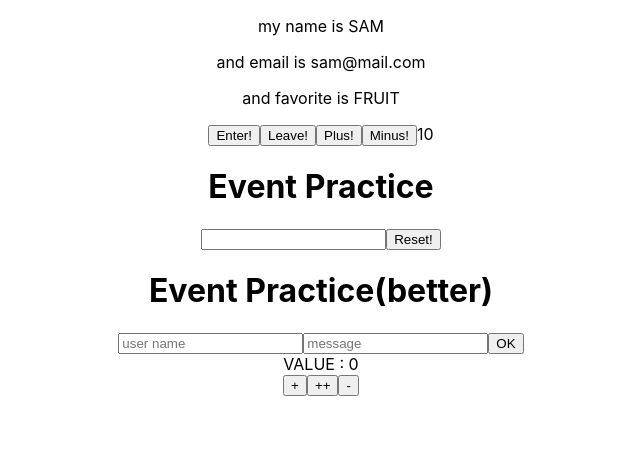
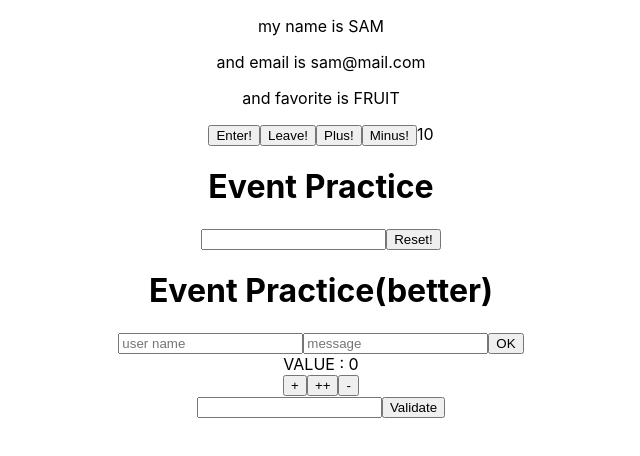
Before and after one commit to designedev/react-study-js, a React (Create React App) app: page / in a window 1280 px wide. Shown: the top 456 px of the page, without its empty margins (319-959 px from the left). Built offline with nearby package versions, Linux system fonts and the light colour scheme.

Commit message:
이벤트핸들링 , 레퍼런스 추가 및 컴포넌트 구조 변경

```diff
--- a/package.json
+++ b/package.json
@@ -23,7 +23,8 @@
       "react/jsx-filename-extension": 0,
       "react/jsx-one-expression-per-line": 0,
       "no-console": 0,
-      "import/no-extraneous-dependencies": 0
+      "import/no-extraneous-dependencies": 0,
+      "react/state-in-constructor": 0
     }
   },
   "browserslist": {
--- a/src/App.js
+++ b/src/App.js
@@ -2,20 +2,22 @@
 import React from 'react';
 // import logo from './logo.svg';
 import './App.css';
-import MyComponent from './components/MyComponent';
-import StatePropsTestComponent from './components/StatePropsTestComponent';
-import EventPracticeComponent from './components/EventPracticeComponent';
-import BetterEventPracticeComponent from './components/BetterEventPracticeComponent';
-import CounterFunctional from './components/CounterFunctional';
+import ShowPropComponent from './components/property/ShowPropComponent';
+import StatePropsTestComponent from './components/state/StatePropsTestComponent';
+import EventPracticeComponent from './components/event/EventPracticeComponent';
+import BetterEventPracticeComponent from './components/event/BetterEventPracticeComponent';
+import CounterFunctional from './components/state/CounterFunctional';
+import ValidationSample from './components/ref/ValidationSample';
 
 
 const App = () => (
   <div className="App">
-    <MyComponent name="SAM" email="sam@mail.com" />
+    <ShowPropComponent name="SAM" email="sam@mail.com" />
     <StatePropsTestComponent value={10} />
     <EventPracticeComponent />
     <BetterEventPracticeComponent />
     <CounterFunctional />
+    <ValidationSample />
   </div>
 );
 
--- a/src/components/StatePropsTestComponent.js
+++ /dev/null
@@ -1,31 +0,0 @@
-import React, { useState } from "react";
-
-const StatePropsTestComponent = ({value}) => {
-  const [message, setMessage] = useState("");
-  const onClickEnter = () => setMessage("Hello!");
-  const onClickLeave = () => setMessage("Bye!");
-
-  const [count, setCount] = useState(value);
-  const onClickPlus = () => {
-    return setCount(count+1);
-  }
-  const onClickMinus = () => {
-    return setCount(count-1);
-  }
-  return (
-    <div>
-      <button onClick={onClickEnter}>Enter!</button>
-      <button onClick={onClickLeave}>Leave!</button>
-      {message}
-      <button onClick={onClickPlus}>Plus!</button>
-      <button onClick={onClickMinus}>Minus!</button>
-      {count}
-    </div>
-  );
-};
-
-StatePropsTestComponent.defaultProps = {
-  value: 0
-}
-
-export default StatePropsTestComponent;
--- a/src/components/MyComponent.js
+++ b/src/components/property/ShowPropComponent.js
@@ -1,7 +1,7 @@
 import React from 'react';
 import PropTypes from 'prop-types';
 
-const MyComponent = ({ name, email, favorite }) => (
+const ShowPropComponent = ({ name, email, favorite }) => (
   <div>
     <p>my name is {name}</p>
     <p>and email is {email}</p>
@@ -9,16 +9,16 @@ const MyComponent = ({ name, email, favorite }) => (
   </div>
 );
 
-MyComponent.defaultProps = {
+ShowPropComponent.defaultProps = {
   name: 'DEFAULT_NAME',
   email: 'DEFAULT_EMAIL',
   favorite: 'FRUIT',
 };
 
-MyComponent.propTypes = {
+ShowPropComponent.propTypes = {
   name: PropTypes.string,
   email: PropTypes.string,
   favorite: PropTypes.string,
 };
 
-export default MyComponent;
+export default ShowPropComponent;
--- /dev/null
+++ b/src/components/ref/ValidationSample.css
@@ -0,0 +1,6 @@
+.success {
+  background-color: lightgreen;
+}
+.failure {
+  background-color: lightcoral;
+}
--- /dev/null
+++ b/src/components/ref/ValidationSample.js
@@ -0,0 +1,48 @@
+import React, { Component } from 'react';
+import './ValidationSample.css';
+
+class ValidationSample extends Component {
+  state = {
+    password: '',
+    classname: '',
+  };
+
+  password = React.createRef();
+
+  render() {
+    const {
+      password, classname,
+    } = this.state;
+
+    const handleChange = (e) => {
+      this.setState({
+        password: e.target.value,
+        classname: '',
+      });
+    };
+
+    const handleButtonClick = () => {
+      this.setState({
+        classname: password === '0000' ? 'success' : 'failure',
+      }, () => {
+        this.password.current.focus();
+      });
+    };
+
+    return (
+      <div>
+        <input
+          type="text"
+          // ref={(ref) => { this.password = ref; }} - can be used for old version.
+          ref={this.password}
+          value={password}
+          onChange={handleChange}
+          className={classname}
+        />
+        <button type="button" onClick={handleButtonClick}>Validate</button>
+      </div>
+    );
+  }
+}
+
+export default ValidationSample;
--- /dev/null
+++ b/src/components/state/StatePropsTestComponent.js
@@ -0,0 +1,37 @@
+import React, { useState } from 'react';
+import PropTypes from 'prop-types';
+
+const StatePropsTestComponent = ({ value }) => {
+  const [message, setMessage] = useState('');
+  const onClickEnter = () => setMessage('Hello!');
+  const onClickLeave = () => setMessage('Bye!');
+
+  const [count, setCount] = useState(value);
+  const onClickPlus = () => {
+    (setCount(count + 1));
+  };
+  const onClickMinus = () => {
+    (setCount(count - 1));
+  };
+  return (
+    <div>
+      <button type="button" onClick={onClickEnter}>Enter!</button>
+      <button type="button" onClick={onClickLeave}>Leave!</button>
+      {message}
+      <button type="button" onClick={onClickPlus}>Plus!</button>
+      <button type="button" onClick={onClickMinus}>Minus!</button>
+      {count}
+    </div>
+  );
+};
+
+StatePropsTestComponent.defaultProps = {
+  value: 0,
+};
+
+StatePropsTestComponent.propTypes = {
+  value: PropTypes.number,
+};
+
+
+export default StatePropsTestComponent;
```
Also changed, not shown: src/components/event/BetterEventPracticeComponent.js (renamed from src/components/BetterEventPracticeComponent.js), src/components/event/EventPracticeComponent.js (renamed from src/components/EventPracticeComponent.js), src/components/state/CounterFunctional.js (renamed from src/components/CounterFunctional.js).
